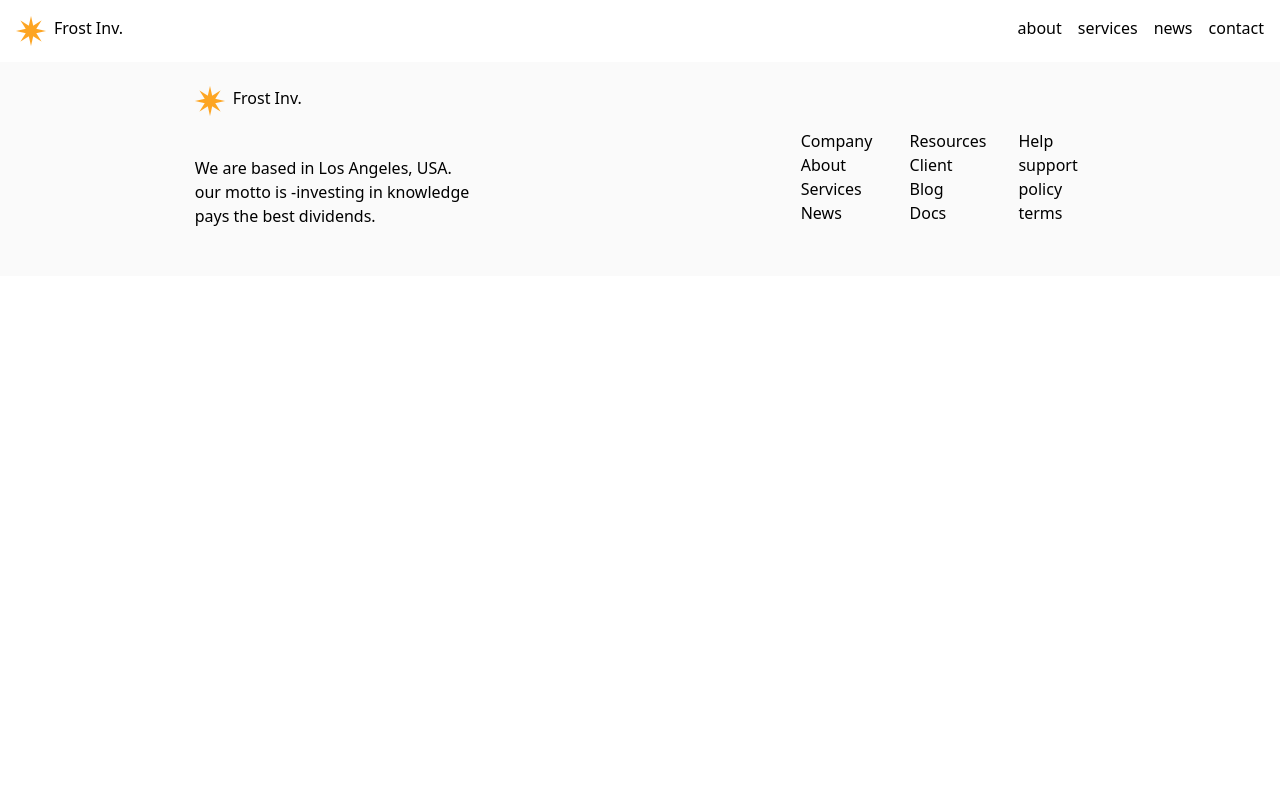
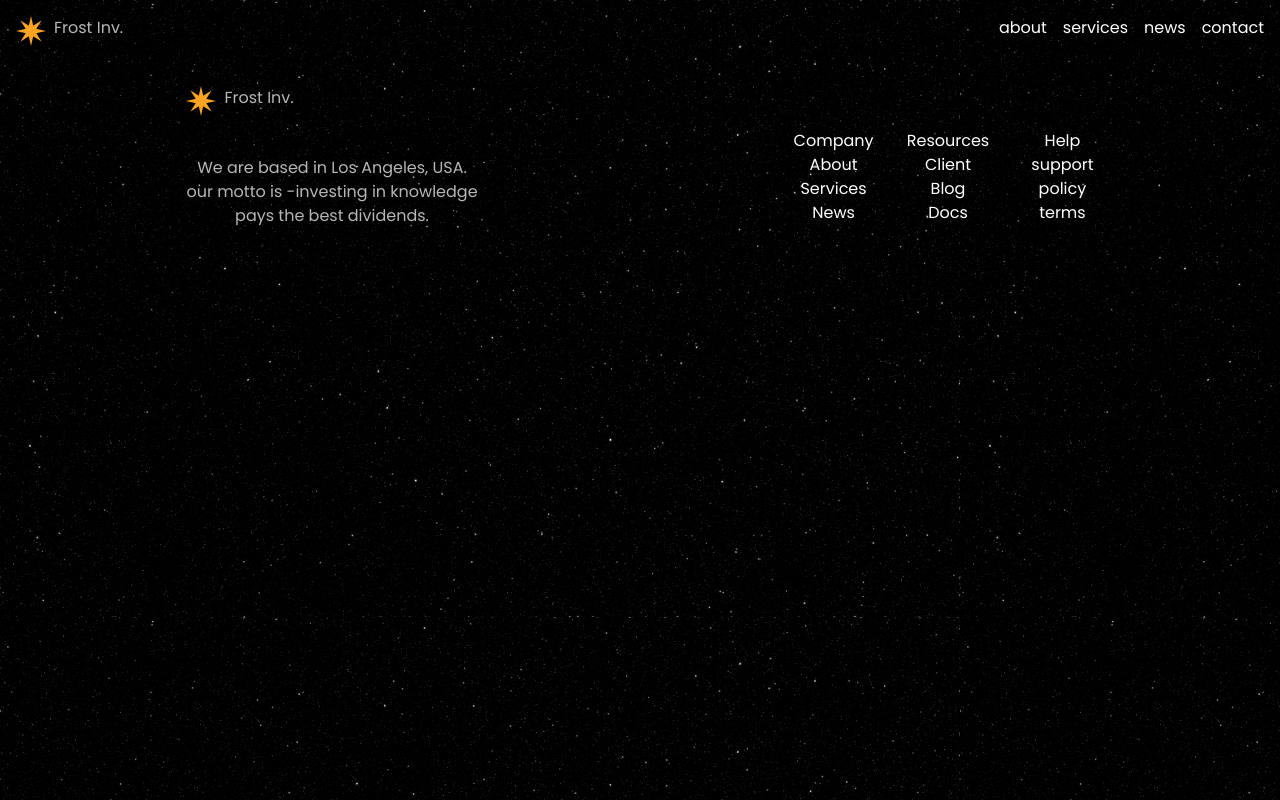
Before and after one commit to karemahamdy/animation-gsap, a plain HTML site: page index.html in a window 1280 px wide. Drawn offline with nearby package versions, Linux system fonts and the light colour scheme.

Commit message:
add body image

```diff
--- a/index.html
+++ b/index.html
@@ -10,8 +10,29 @@
     <script src="https://cdn.tailwindcss.com"></script>
   </head>
   <style>
+    @import url('https://fonts.googleapis.com/css2?family=Poppins:wght@200;300;400;500;600;700&display=swap');
+*{
+    padding: 0;
+    margin: 0;
+    box-sizing: border-box;
+}
+
+@font-face {
+    font-family: bm;
+    src: url(./font/BlackMango-Black.otf);
+}
+
+body{
+    background: url(./img/stars-bg.png);
+    color: rgb(184, 182, 182);
+    font-family: 'Poppins', sans-serif;
+    overflow-x: hidden;
+}
+li{
+  color: white;
+}
     li:hover {
-    border-bottom: 2px black solid;
+    border-bottom: 2px white solid;
     }
   </style>
   <body>
@@ -34,7 +55,7 @@
   </header>
   <!-- Footer container -->
 <footer
-class="flex flex-col items-center leading-12 bg-zinc-50 text-center text-surface dark:bg-neutral-700 dark:text-white lg:text-left">
+class="flex flex-col items-center leading-12  text-center text-surface ">
 <div class="container p-6">
   <div class="grid place-items-center md:grid-cols-2 lg:grid-cols-2">
     <!-- First links section -->
```
